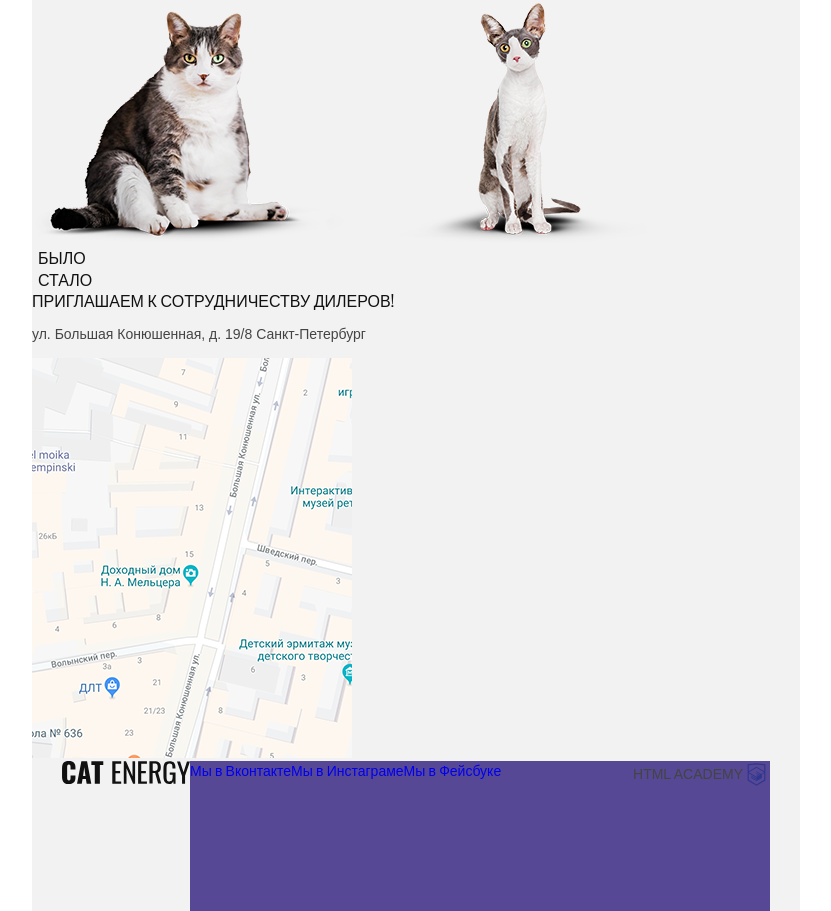
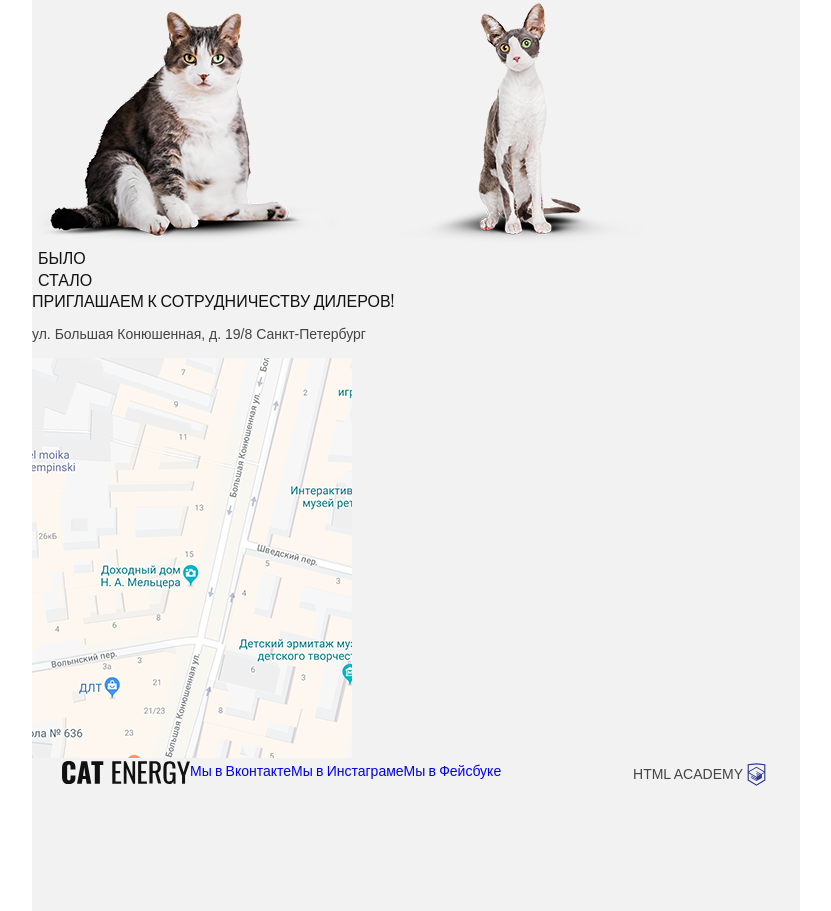
Before and after one commit to dashabelkina/570339-cat-energy-17, a website: page source/index.html in a window 1280 px wide. Shown: the part 2906-3817 px from the top of the page, without its empty margins (224-1055 px from the left). Drawn offline with nearby package versions, Linux system fonts and the light colour scheme; files that its build step writes are made by us from their sources.

Commit message:
Убрала вспомогательную подсветку блока social

```diff
--- a/source/less/blocks/social.less
+++ b/source/less/blocks/social.less
@@ -1,7 +1,3 @@
-.social {
-  background-color: #564895;
-}
-
 .social__list {
   list-style: none;
   display: flex;
```
